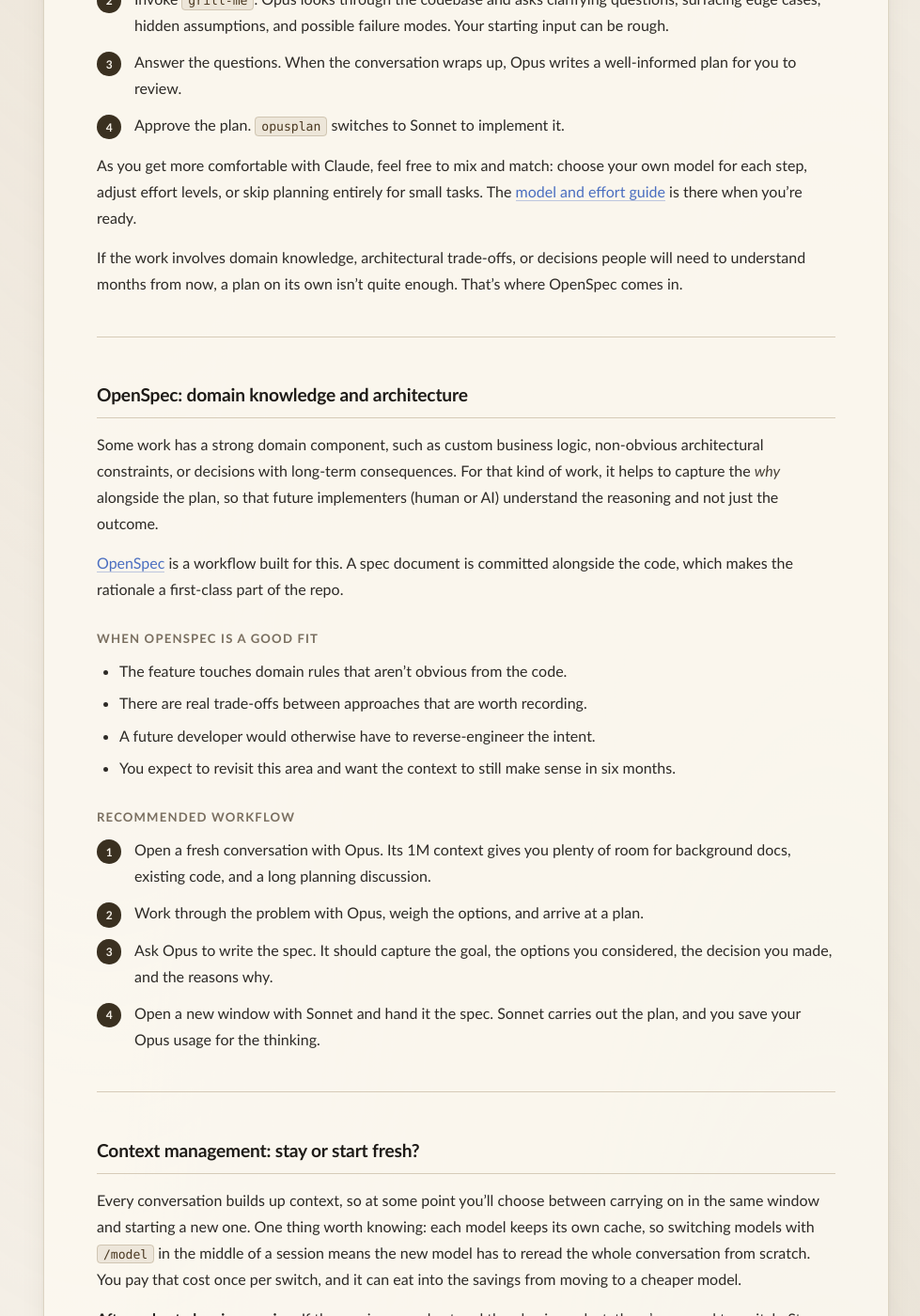
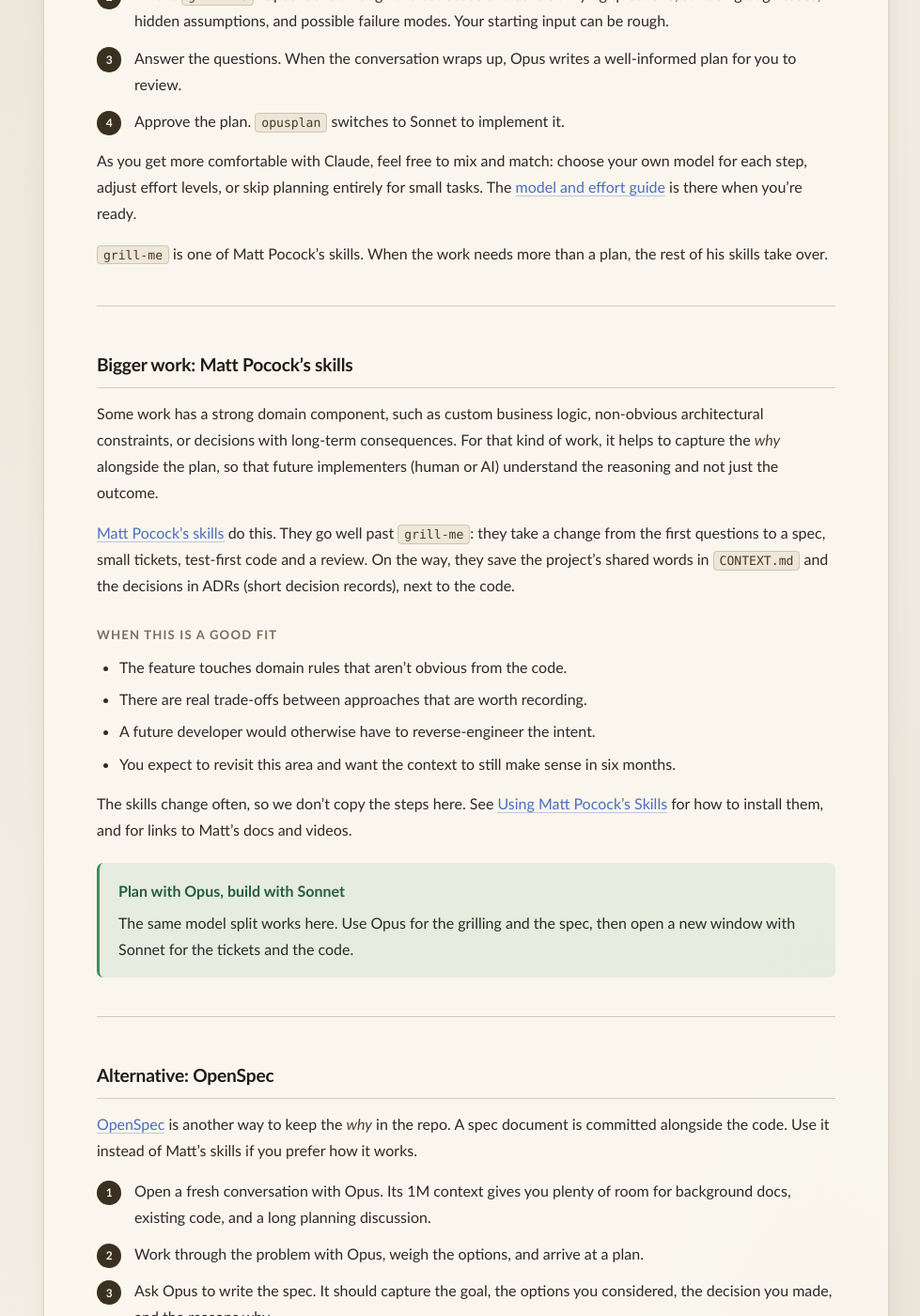
Before and after one commit to nimbus-tech-io/public-docs, a Jekyll site: the page built from ai-workflows.md, in a window 1280 px wide and 1400 px high, scrolled down 2534 px. Shown: the whole window at 94% size, without its empty margins (144-1123 px from the left). Built offline with Jekyll 4.4.1, drawn with Linux system fonts in a browser that asks for light colours; some of the changed text lies outside the part shown.

Commit message:
Add a Matt Pocock skills mention

````diff
--- a/using-claude.md
+++ b/ai-workflows.md
@@ -1,7 +1,7 @@
 ---
 layout: doc
-title: Using Claude Effectively
-subtitle: A friendly guide to choosing a model, planning a change, and managing context.
+title: AI Workflows
+subtitle: Which workflow to pick for a change, from a quick prompt to a fully documented plan.
 mermaid: true
 updated: 2026-10-07
 author: Milos
@@ -34,16 +34,16 @@ You'll need a recent version of Claude Code for the newest models: v2.1.280 or l
 Take a moment to pick a workflow before you write your first prompt. These three questions will get you there:
 
 1. **Is the change simple?** Describe what you want directly to Sonnet or Haiku. No planning needed.
-2. **Is it complex, with no domain knowledge you need to preserve?** Use [grill-me](https://www.aihero.dev/my-grill-me-skill-has-gone-viral) in plan mode, then implement with Sonnet.
-3. **Is it complex, with domain knowledge worth preserving?** Use [OpenSpec](https://github.com/Fission-AI/OpenSpec/). Plan and write the spec in Opus, then implement in Sonnet.
+2. **Is it medium-sized, and you only need a plan?** Use `opusplan` with [grill-me](https://www.aihero.dev/my-grill-me-skill-has-gone-viral) in plan mode.
+3. **Is it big, or do you want to keep the reasoning for later?** Use [Matt Pocock's skills](matt-pocock-skills.html). They plan the work with you and save the domain knowledge and decisions in the repo. [OpenSpec](https://github.com/Fission-AI/OpenSpec/) is an alternative if you prefer it.
 
 ```mermaid
 flowchart TD
     start(["<span style='color:#f5f0e8;font-weight:700;letter-spacing:.5px'>START</span>"]) --> q1{Is the change<br/>complex?}
     q1 -- NO --> direct[Describe the change directly to<br/>Sonnet or Haiku —<br/>no planning needed.]
-    q1 -- YES --> q2{Domain knowledge<br/>to preserve?}
-    q2 -- NO --> grill["<a href='https://www.aihero.dev/my-grill-me-skill-has-gone-viral'><i>grill-me</i></a><br/>+ plan mode, then<br/>implement with Sonnet."]
-    q2 -- YES --> openspec["<a href='https://github.com/Fission-AI/OpenSpec/'><i>OpenSpec</i></a><br/>Plan & spec in Opus,<br/>implement in Sonnet."]
+    q1 -- YES --> q2{Keep the reasoning<br/>for later?}
+    q2 -- NO --> grill["<a href='https://www.aihero.dev/my-grill-me-skill-has-gone-viral'><i>grill-me</i></a><br/>+ opusplan in plan mode."]
+    q2 -- YES --> matt["<a href='matt-pocock-skills.html'><i>Matt Pocock's skills</i></a><br/>grill-with-docs, to-spec,<br/>to-tickets, implement.<br/>Or OpenSpec, if you prefer."]
 
     classDef startNode fill:#3a3020,stroke:#3a3020,color:#f5f0e8,font-weight:700
     classDef green fill:#e3ead9,stroke:#9cc4a6,color:#1a4a2e
@@ -52,7 +52,7 @@ flowchart TD
     class start startNode
     class direct green
     class grill blue
-    class openspec purple
+    class matt purple
 ```
 
 ---
@@ -70,24 +70,35 @@ Select the `opusplan` model and invoke [`grill-me`](https://www.aihero.dev/my-gr
 
 As you get more comfortable with Claude, feel free to mix and match: choose your own model for each step, adjust effort levels, or skip planning entirely for small tasks. The [model and effort guide](choosing-a-model.html) is there when you're ready.
 
-If the work involves domain knowledge, architectural trade-offs, or decisions people will need to understand months from now, a plan on its own isn't quite enough. That's where OpenSpec comes in.
+`grill-me` is one of Matt Pocock's skills. When the work needs more than a plan, the rest of his skills take over.
 
 ---
 
-## OpenSpec: domain knowledge and architecture
+## Bigger work: Matt Pocock's skills
 
 Some work has a strong domain component, such as custom business logic, non-obvious architectural constraints, or decisions with long-term consequences. For that kind of work, it helps to capture the _why_ alongside the plan, so that future implementers (human or AI) understand the reasoning and not just the outcome.
 
-[OpenSpec](https://github.com/Fission-AI/OpenSpec/) is a workflow built for this. A spec document is committed alongside the code, which makes the rationale a first-class part of the repo.
+[Matt Pocock's skills](matt-pocock-skills.html) do this. They go well past `grill-me`: they take a change from the first questions to a spec, small tickets, test-first code and a review. On the way, they save the project's shared words in `CONTEXT.md` and the decisions in ADRs (short decision records), next to the code.
 
-### When OpenSpec is a good fit
+### When this is a good fit
 
 - The feature touches domain rules that aren't obvious from the code.
 - There are real trade-offs between approaches that are worth recording.
 - A future developer would otherwise have to reverse-engineer the intent.
 - You expect to revisit this area and want the context to still make sense in six months.
 
-### Recommended workflow
+The skills change often, so we don't copy the steps here. See [Using Matt Pocock's Skills](matt-pocock-skills.html) for how to install them, and for links to Matt's docs and videos.
+
+> [!TIP]
+> Plan with Opus, build with Sonnet
+>
+> The same model split works here. Use Opus for the grilling and the spec, then open a new window with Sonnet for the tickets and the code.
+
+---
+
+## Alternative: OpenSpec
+
+[OpenSpec](https://github.com/Fission-AI/OpenSpec/) is another way to keep the _why_ in the repo. A spec document is committed alongside the code. Use it instead of Matt's skills if you prefer how it works.
 
 1. Open a fresh conversation with Opus. Its 1M context gives you plenty of room for background docs, existing code, and a long planning discussion.
 2. Work through the problem with Opus, weigh the options, and arrive at a plan.
@@ -102,7 +113,7 @@ Every conversation builds up context, so at some point you'll choose between car
 
 **After a short planning session.** If the session was short and the plan is modest, there's no need to switch. Stay with the model you started on, or use `opusplan` and let it do the handoff for you.
 
-**After a long planning session.** If planning and exploration have used up most of your context, end the session with a handover document and open a fresh window on Sonnet. A new window has no cache to lose, and Sonnet gets the distilled insight without wading through the whole conversation. This is the same approach we recommend after an OpenSpec session.
+**After a long planning session.** If planning and exploration have used up most of your context, end the session with a handover document and open a fresh window on Sonnet. A new window has no cache to lose, and Sonnet gets the distilled insight without wading through the whole conversation. Matt's `/handoff` skill writes this document for you.
 
 A good handover document includes:
 
@@ -121,8 +132,8 @@ Paste it into the new window as your opening prompt. Even when two models have t
 | ------------------------------------------ | ---------------------------------------------------- | ------------------------------------------------------------------------- |
 | Simple change, no planning needed          | Describe the change directly                         | {% include badge.html m="sonnet" %} or {% include badge.html m="haiku" %} |
 | Vague or open-ended request                | Think it through with Opus first                     | {% include badge.html m="opus" %}                                         |
-| Complex, no domain knowledge to preserve   | `opusplan` + `grill-me` in plan mode                 | `opusplan`                                                                |
-| Complex, domain knowledge worth preserving | OpenSpec: plan and spec in Opus, implement in Sonnet | {% include badge.html m="opus" %} → {% include badge.html m="sonnet" %}   |
+| Complex, no reasoning to keep | `opusplan` + `grill-me` in plan mode | `opusplan` |
+| Complex, reasoning worth keeping | Matt Pocock's skills (or OpenSpec): plan and spec in Opus, build in Sonnet | {% include badge.html m="opus" %} → {% include badge.html m="sonnet" %} |
 | You have a good plan                       | Implement it                                         | {% include badge.html m="sonnet" %}                                       |
 
 Not sure which setup fits your task? Our [model and effort guide](choosing-a-model.html) goes deeper.
````
Also changed, not shown: CLAUDE.md (+1 -1 lines), matt-pocock-skills.md (added, +50 -0 lines).
